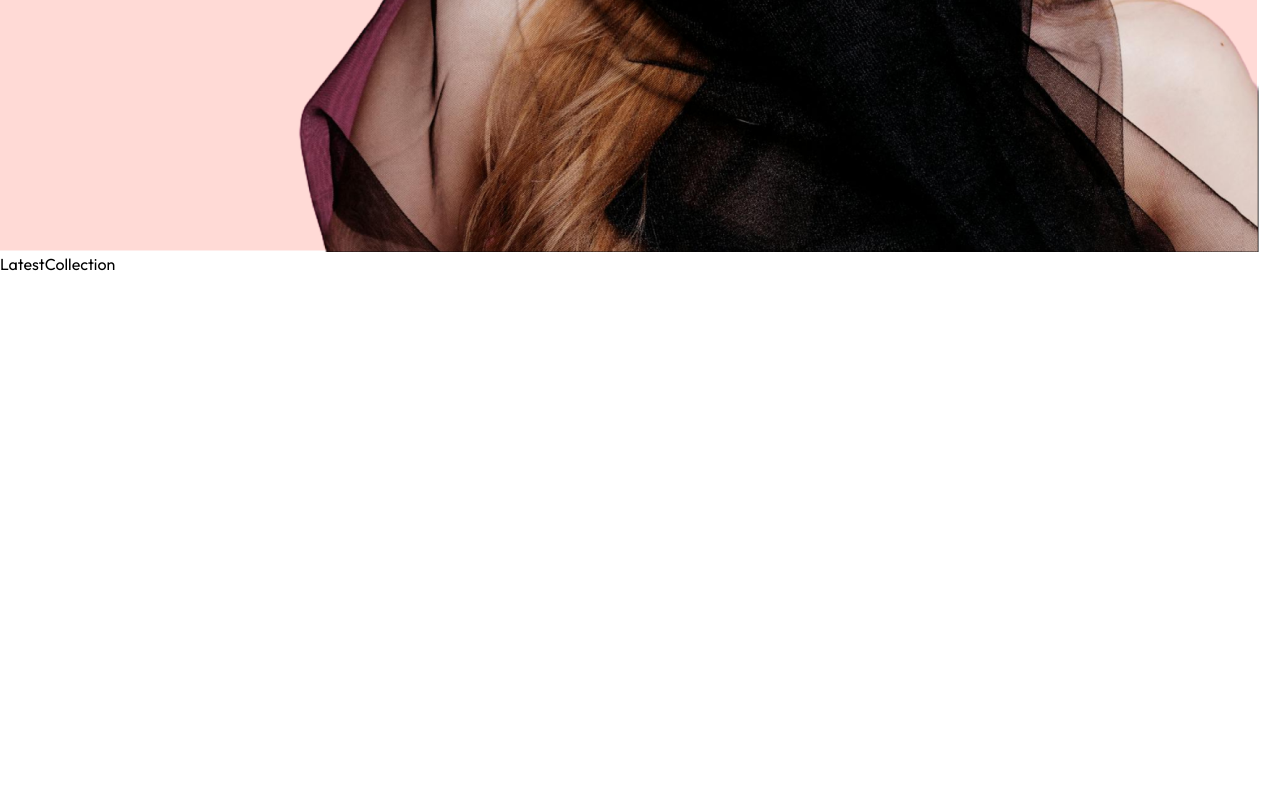
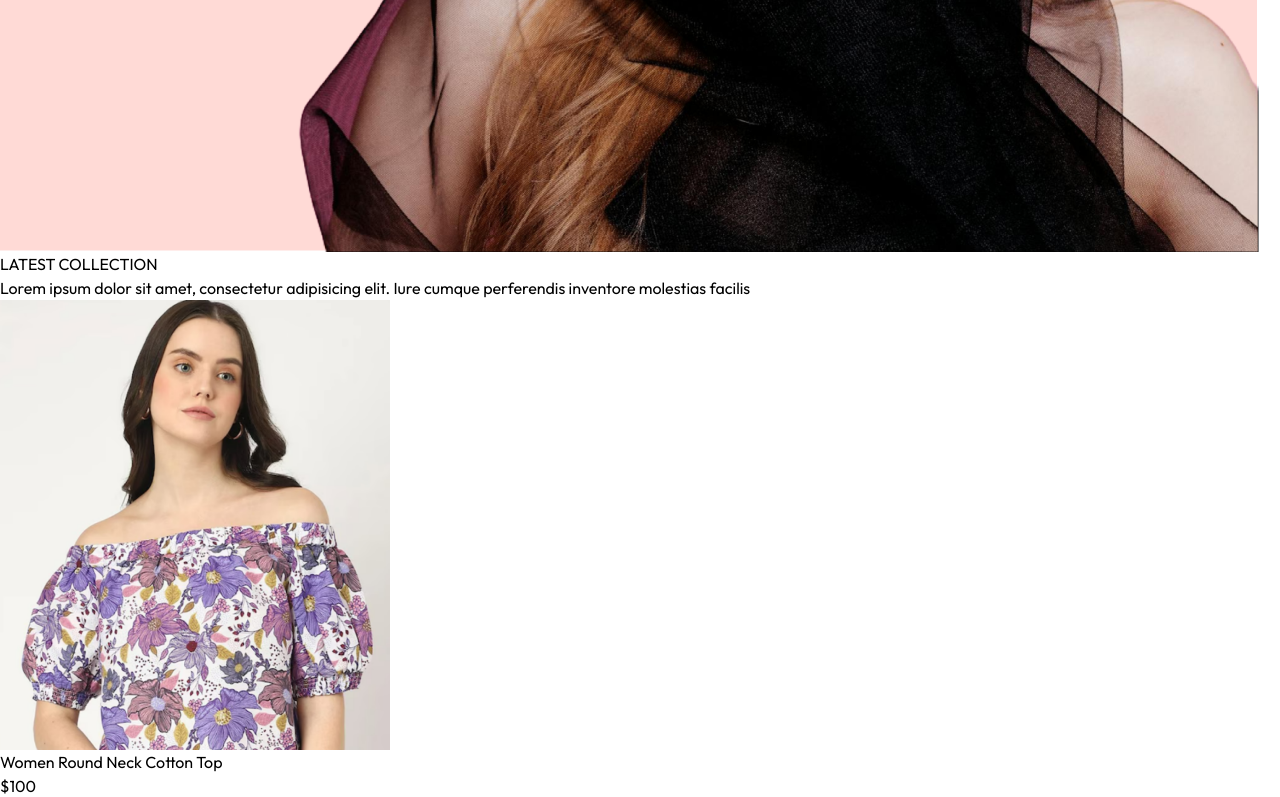
Before and after one commit to simosoftware/ForeverEcommerce-App-React, a React (Vite) app in the folder Frontend/: page / in a window 1280 px wide. Shown: the part 1350-2147 px from the top of the page. Before the commit the page ends 1626 px from the top, so only its background shows below. Built offline with nearby package versions, Linux system fonts and the light colour scheme.

Commit message:
Latest Products Collected

```diff
--- a/Frontend/src/assets/frontend_assets/assets.js
+++ b/Frontend/src/assets/frontend_assets/assets.js
@@ -97,7 +97,7 @@ export const assets = {
 
 export const products = [
     {
-        _id: "aaaaa",
+        _id: "Women Round Neck Cotton Top",
         name: "Women Round Neck Cotton Top",
         description: "A lightweight, usually knitted, pullover shirt, close-fitting and with a round neckline and short sleeves, worn as an undershirt or outer garment.",
         price: 100,
--- a/Frontend/src/components/LatestCollection.jsx
+++ b/Frontend/src/components/LatestCollection.jsx
@@ -1,13 +1,39 @@
-import { useContext } from 'react';
+import { useContext, useEffect, useState } from 'react';
 import { ShopContext } from '../context/ShopContext';
+import Title from './Title';
+import ProductItem from './ProductItem';
 
 const LatestCollection = () => {
+  const { products } = useContext(ShopContext);
+  const [latestProducts, setLatestProducts] = useState([]);
 
-  const { products } = useContext(ShopContext);
-  console.log(products);
+  useEffect(() => {
+    setLatestProducts(products.slice(0, 10));
+  }, []);
 
-
-  return <div className='my-10'>LatestCollection</div>;
+  return (
+    <div className="my-10">
+      <div className="text-center py-8 text-3xl">
+        <Title text1={'LATEST'} text2={' COLLECTION'} />
+        <p className="w-3/4 m-auto text-xs sm:text-sm md:text-base text-gray-600">
+          Lorem ipsum dolor sit amet, consectetur adipisicing elit. Iure cumque
+          perferendis inventore molestias facilis
+        </p>
+      </div>
+      {/* Rendering Products */}
+      <div className="grid grid-cols-2 sm:grid-cols-3 md:grid-cols-4 lg:grid-cols-5 gap-4 gap-y-6">
+        {latestProducts.map((item, index) => (
+          <ProductItem
+            key={index}
+            id={item._id}
+            image={item.image}
+            name={item.name}
+            price={item.price}
+          />
+        ))}
+      </div>
+    </div>
+  );
 };
 
 export default LatestCollection;
--- a/Frontend/src/components/Navbar.jsx
+++ b/Frontend/src/components/Navbar.jsx
@@ -7,7 +7,9 @@ function Navbar() {
 
   return (
     <div className="flex items-center justify-between py-5 font-medium">
-      <img className="w-36" src={assets.logo} alt="Logo" />
+
+      <Link to={'/'}><img className="w-36" src={assets.logo} alt="Logo" /></Link>
+
       <ul className="hidden sm:flex gap-5  text-sm text-gray-700">
         <NavLink to={'/'} className="flex flex-col items-center gap-1">
           <p className="uppercase">Home</p>
@@ -66,7 +68,7 @@ function Navbar() {
       </div>
       {/* Sidebar Menu for small screen */}
       <div
-        className={`absolute top-0 right-0 bottom-0 overflow-hidden bg-orange-400 transition-all ${
+        className={`absolute top-0 right-0 bottom-0 overflow-hidden bg-gray-300 transition-all ${
           visible ? 'w-full' : ' w-0'
         }`}
       >
--- /dev/null
+++ b/Frontend/src/components/ProductItem.jsx
@@ -0,0 +1,25 @@
+import { useContext } from 'react';
+import { ShopContext } from '../context/ShopContext';
+import { Link } from 'react-router-dom';
+
+const ProductItem = ({ id, image, name, price }) => {
+  const { currency } = useContext(ShopContext);
+  return (
+    <Link className="text-gray-700 cursor-pointer" to={`/product/${id}`}>
+      <div className='overflow-hidden'>
+        <img
+          className="hover-scale-110 transition ease-in-out"
+          src={image[0]}
+          alt=""
+        />
+      </div>
+      <p className="pt-3 pb-1 text-sm">{name}</p>
+      <p className="text-sm font-medium">
+        {currency}
+        {price}
+      </p>
+    </Link>
+  );
+};
+
+export default ProductItem;
--- a/Frontend/src/index.css
+++ b/Frontend/src/index.css
@@ -4,18 +4,23 @@
 @tailwind components;
 @tailwind utilities;
 
+a.active hr {
+  display: block;
+}
 
-
-a.active hr {
-    display: block
-  }
-
-*{
-    font-family: "Outfit";
+* {
+  font-family: 'Outfit';
 }
 
 .prata-regular {
-  font-family: "Prata", serif;
+  font-family: 'Prata', serif;
   font-weight: 400;
   font-style: normal;
 }
+
+@media (max-width: 640px) {
+  a.active {
+    background-color: #000000;
+    color: #ffffff;
+  }
+}
```
Also changed, not shown: Frontend/eslint.config.js (+6 -6 lines).
